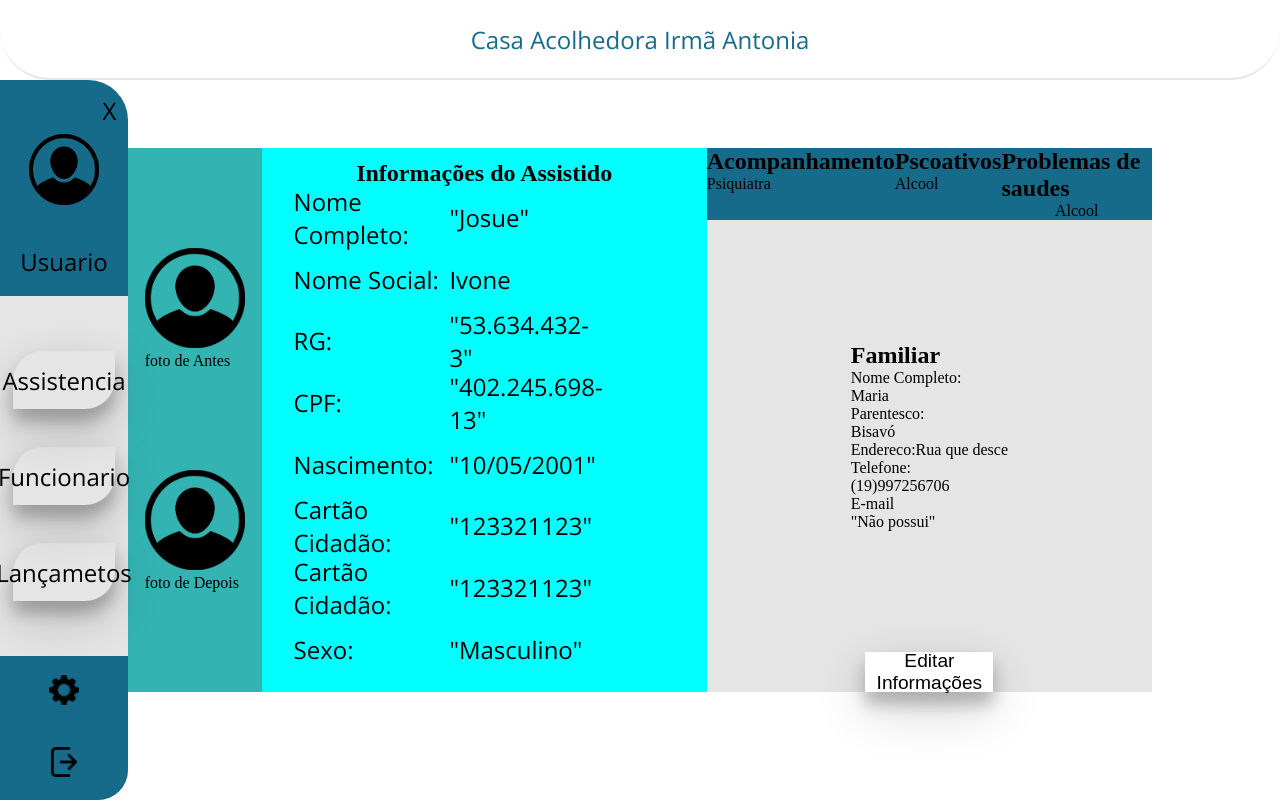
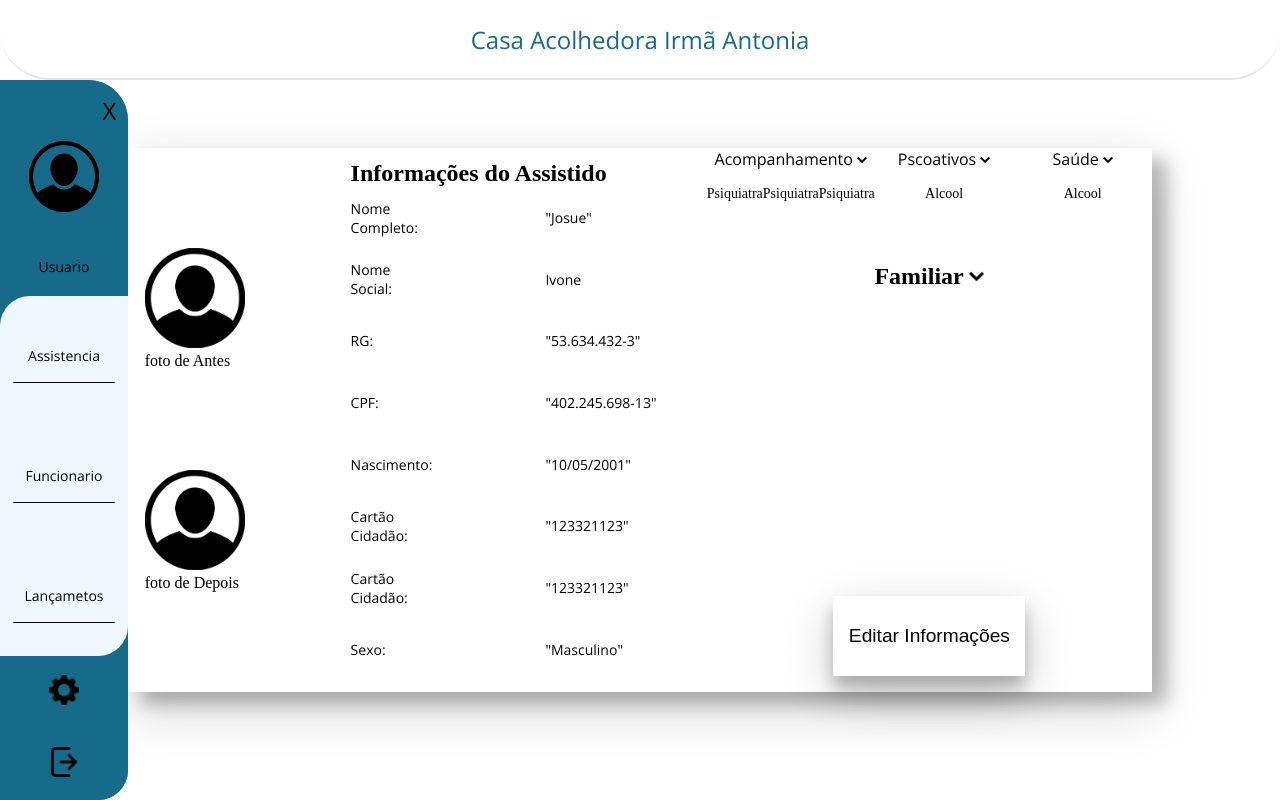
Before and after one commit to LeoImenes/Projeto-ONG, a plain HTML site: page Frontend/Assistidos/VerAssistido/index.html in a window 1280 px wide. Both pictures are taken after a click on the element 42 px from the left and 150 px from the top of the page. Drawn offline with nearby package versions, Linux system fonts and the light colour scheme; a web font is replaced by a local one.

Commit message:
Ver assistido

```diff
--- a/Frontend/Assistidos/VerAssistido/index.html
+++ b/Frontend/Assistidos/VerAssistido/index.html
@@ -147,26 +147,28 @@
                         <div class="dadosExtras">
                             <div class="saude">
                                 <div class="acompanhamento acoDown">
-                                    <h1>Acompanhamento</h1>
+                                    <h2>Acompanhamento <img src="../../Assets/icones/down-chevron.png" alt="" class="arrow" onclick="menuDownAco()"></h2>
                                     <ul>
-                                        <li>Psiquiatra</li>
+                                        <li>Psiquiatra </li>
+                                        <li>Psiquiatra </li>
+                                        <li>Psiquiatra </li>
                                     </ul>
                                 </div>
-                                <div class="piscoativo psDown">
-                                    <h1>Pscoativos</h1>
+                                <div class="pscoativo psDown">
+                                    <h2>Pscoativos <img src="../../Assets/icones/down-chevron.png" alt="" class="arrow"></h2>
                                     <ul>
                                         <li>Alcool</li>
                                     </ul>
                                 </div>
                                 <div class="doencas doDown">
-                                    <h1>Problemas de saudes</h1>
+                                    <h2>Saúde <img src="../../Assets/icones/down-chevron.png" alt="" class="arrow"></h2>
                                     <ul>
                                         <li>Alcool</li>
                                     </ul>
                                 </div>
                             </div>
-                            <div class="familia">
-                                <h1>Familiar</h1>
+                            <div class="familia faDown">
+                                <h1>Familiar <img src="../../Assets/icones/down-chevron.png" alt="" onclick="menuDown()" class="arrow"></h1>
                                 <div class="dadosFamilia">
                                     <ul>
                                         <li>Nome Completo:</li>
@@ -185,7 +187,7 @@
                                         <li>(19)997256706</li>
                                     </ul>
                                     <ul>
-                                        <li>E-mail</li>
+                                        <li>E-mail:</li>
                                         <li>"Não possui"</li>
                                     </ul>
                                 </div>
@@ -200,6 +202,7 @@
     </section>
 
 </body>
-<script src="menu.js"></script>
+<script src="script.js"></script>
+<script src="../../Global/menu.js"></script>
 
 </html>
--- a/Frontend/Assistidos/VerAssistido/menu.js
+++ /dev/null
@@ -1,23 +0,0 @@
-let menuImg = document.querySelector(".menuJS")
-let menuContent = document.querySelector(".menucontent")
-menuContent.style.marginLeft = "-550px";
-
-function abrirMenu() {
-
-    menuImg.classList.toggle("down");
-    if (!menuImg.classList.contains("down")) {
-        menuContent.style.marginLeft = "0px";
-        menuContent.style.transition = "all 0.5s linear";
-        menuImg.style.display = "none";
-    }
-
-
-
-}
-
-function closeMenu() {
-    menuContent.style.marginLeft = "-550px";
-    menuContent.style.transition = "all 0.2s linear";
-    menuImg.style.display = "flex";
-    menuImg.classList.toggle("down");
-}
--- /dev/null
+++ b/Frontend/Assistidos/VerAssistido/script.js
@@ -0,0 +1,33 @@
+function menuDown() {
+    let menuFam = document.querySelector(".dadosFamilia")
+    let littlearrow = document.querySelector(".arrow")
+    menuFam.classList.toggle(".faDown")
+
+
+    if (menuFam.classList.contains(".faDown")) {
+        menuFam.style.display = "flex";
+        littlearrow.style.transform = "rotate(180deg)"
+
+
+    } else {
+        menuFam.style.display = "none"
+        littlearrow.style.transform = "rotate(0deg)"
+    }
+}
+
+function menuDownAco() {
+    let menuAco = document.querySelector(".acompanhamento")
+    let littlearrow = document.querySelector(".arrow")
+    menuAco.classList.toggle(".acoDown")
+
+
+    if (menuAco.classList.contains(".acoDown")) {
+        menuAco.style.display = "flex";
+        littlearrow.style.transform = "rotate(180deg)"
+
+
+    } else {
+        menuAco.style.display = "none"
+        littlearrow.style.transform = "rotate(0deg)"
+    }
+}
--- a/Frontend/Assistidos/VerAssistido/styles.css
+++ b/Frontend/Assistidos/VerAssistido/styles.css
@@ -1,4 +1,4 @@
-@import url("../../Global/globalHeader.css");
+@import url("../../Global/globalHeaderMenu.css");
 #assistidoAntes,
 #assistidoDepois {
     width: 100px;
@@ -15,18 +15,16 @@ section {
 .container {
     width: 80%;
     height: 80%;
-    background-color: antiquewhite
 }
 
 .card {
     display: flex;
-    background-color: aqua;
     height: 100%;
+    box-shadow: 15px 12px 16px 0 rgba(0, 0, 0, 0.24), 0 17px 50px 0 rgba(0, 0, 0, 0.19);
 }
 
 .fotos {
     width: 15%;
-    background-color: antiquewhite;
 }
 
 .fotos {
@@ -34,7 +32,6 @@ section {
     flex-direction: column;
     align-items: center;
     justify-content: space-evenly;
-    background-color: rgb(52, 179, 179);
 }
 
 .cardAssistido {
@@ -53,9 +50,9 @@ section {
 .dadosPessoais {
     display: flex;
     flex-wrap: wrap;
-    width: 50%;
+    width: 70%;
     height: 100%;
-    justify-content: space-between;
+    justify-content: space-evenly;
 }
 
 .dadosPessoais h1 {
@@ -70,18 +67,26 @@ section {
     height: 7%;
     display: flex;
     align-items: center;
-    margin-left: 2rem
+    justify-content: space-between;
+    margin-left: 10%
+}
+
+.dadosPessoais :first-child {
+    width: 60%;
+    display: flex;
+    justify-content: flex-start;
 }
 
 .dadosPessoais li {
-    width: 50%;
+    width: 100%;
+    display: flex;
+    justify-content: flex-end;
 }
 
 .dadosExtras {
-    background-color: #e5e5e5;
     display: flex;
     flex-direction: column;
-    width: 50%;
+    width: 70%;
     height: 100%;
     justify-content: space-between;
     align-items: center;
@@ -90,23 +95,85 @@ section {
 .saude {
     width: 100%;
     display: flex;
-    justify-content: space-around;
-    background-color: #166B8A
+    justify-content: space-between;
+    align-items: center;
+    text-align: center;
 }
 
+.saude h2 {
+    font-size: 16px
+}
+
+.saude ul {
+    display: flex;
+    font-size: 14px;
+    margin-top: 1rem
+}
+
+.familia {
+    display: flex;
+    flex-direction: column;
+    width: 50%;
+    height: 50%;
+    text-align: center;
+    align-items: center;
+    justify-content: space-between;
+}
+
+.familia img {
+    width: 15px;
+}
+
+.dadosFamilia {
+    width: 100%;
+    height: 100%;
+    display: flex;
+    flex-direction: column;
+    justify-content: center;
+    border: 1px solid black;
+    display: none;
+}
+
+.dadosFamilia ul {
+    display: flex;
+    width: 100%;
+    height: 80%;
+    align-items: center;
+    font-size: 14px;
+}
+
+.dadosFamilia li {
+    width: 100%;
+    margin-right: 1rem;
+}
+
+.acompanhamento,
+.pscoativo,
 .doencas {
     display: flex;
     flex-direction: column;
+    width: 100%;
+    height: 100%;
+    justify-content: space-around;
+    align-items: center;
+    text-align: center;
+}
+
+.acompanhamento img,
+.pscoativo img,
+.doencas img {
+    width: 10px;
 }
 
 .btn {
-    width: 10vw;
-    height: 5vh;
+    width: 15vw;
+    height: 10vh;
     border: none;
     cursor: pointer;
     background-color: white;
     font: 1.2em sans-serif;
     box-shadow: 0 12px 16px 0 rgba(0, 0, 0, 0.24), 0 17px 50px 0 rgba(0, 0, 0, 0.19);
+    margin-bottom: 1rem;
 }
 
 .btn:hover {
@@ -117,120 +184,12 @@ section {
     color: white;
 }
 
-.menuJS {
-    position: absolute;
-    top: 15%;
-    left: 1%;
-    width: 60px;
-    height: 60px;
-    border: 1px solid black;
-    border-radius: 50%;
-    display: flex;
-    align-items: center;
-    justify-content: center;
+.up {
+    transform: rotate(180deg);
 }
 
-.menuJS img {
-    width: 30px;
-    height: 30px;
+@media (max-width: 1366px) {
+    p {
+        font-size: 14px;
+    }
 }
-
-.menuJS:hover {
-    background-color: #166B8A;
-}
-
-.menucontent {
-    background-color: #e5e5e5;
-    height: 90%;
-    width: 10%;
-    position: absolute;
-    top: 10%;
-    left: 0%;
-    display: flex;
-    flex-direction: column;
-    justify-content: space-between;
-    align-items: center;
-    border-top-right-radius: 40px;
-    border-bottom-right-radius: 30px;
-}
-
-.user {
-    width: 100%;
-    height: 30%;
-    display: flex;
-    flex-direction: column;
-    align-items: center;
-    background-color: #166B8A;
-    border-top-right-radius: 40px;
-}
-
-.useritens {
-    width: 100%;
-    height: 100%;
-    display: flex;
-    flex-direction: column;
-    text-align: center;
-    align-items: center;
-    justify-content: space-around
-}
-
-.useritens h2 {
-    position: absolute;
-    top: 2%;
-    left: 80%;
-}
-
-.userimg {
-    width: 70px;
-}
-
-.pages {
-    display: flex;
-    flex-direction: column;
-    width: 100%;
-    height: 40%;
-    justify-content: space-around;
-    align-items: center;
-}
-
-.pageList {
-    height: 100%;
-    width: 100%;
-    display: flex;
-    flex-direction: column;
-    justify-content: space-around;
-    align-items: center;
-}
-
-.imgitens {
-    background-color: #166B8A;
-    width: 100%;
-    height: 20%;
-    border-bottom-right-radius: 30px;
-}
-
-.imglist {
-    display: flex;
-    flex-direction: column;
-    height: 100%;
-    width: 100%;
-    justify-content: space-around;
-    align-items: center;
-}
-
-.imglist img {
-    width: 30px
-}
-
-.Assistencia,
-.Funcionario,
-.Lancamentos {
-    display: flex;
-    justify-content: center;
-    align-items: center;
-    width: 80%;
-    height: 20%;
-    box-shadow: 0 12px 16px 0 rgba(0, 0, 0, 0.24), 0 17px 50px 0 rgba(0, 0, 0, 0.19);
-    border-top-left-radius: 30px;
-    border-bottom-right-radius: 30px;
-}
--- a/Frontend/Global/globalHeader.css
+++ b/Frontend/Global/globalHeader.css
@@ -34,8 +34,7 @@ header {
     color: #166B8A;
 }
 
-.nav-bar :nth-child(2),
-:nth-child(3) {
+.nav-bar :nth-child(2) :nth-child(3) {
     display: flex;
     align-items: center;
 }
--- a/Frontend/Global/globalHeaderMenu.css
+++ b/Frontend/Global/globalHeaderMenu.css
@@ -1,71 +1,49 @@
-p,
-h2 {
-    font-size: 14px;
-    font-weight: normal;
-    font-family: 'Open Sans', sans-serif;
+@import url("../../Global/globalHeader.css");
+.menuJS {
+    position: absolute;
+    top: 15%;
+    left: 1%;
+    width: 60px;
+    height: 60px;
+    border: 1px solid black;
+    border-radius: 50%;
+    display: flex;
+    align-items: center;
+    justify-content: center;
 }
 
-* {
-    padding: 0;
-    margin: 0;
+.menuJS img {
+    width: 30px;
+    height: 30px;
 }
 
-body {
-    overflow: hidden;
+.menuJS:hover {
+    background-color: #166B8A;
 }
 
-header {
-    width: 100%;
-    height: 10%;
+.menucontent {
+    background-color: #166B8A;
+    height: 90%;
+    width: 10%;
+    position: absolute;
+    top: 10%;
+    left: 0%;
     display: flex;
-    justify-content: center;
-    border-bottom: 1px solid #e5e5e5;
-}
-
-.logo {
-    width: 100px
-}
-
-.menuimg {
-    width: 100%;
-    height: 30px;
-    cursor: pointer;
-}
-
-.nav-bar {
-    list-style: none;
-    width: 95vw;
-    display: flex;
+    flex-direction: column;
     justify-content: space-between;
-}
-
-.nav-bar :first-child {
-    align-self: center;
-}
-
-.menuJS {
-    width: 10%;
-    height: 100%;
-    background-color: #e5e5e5;
-    position: fixed;
-    opacity: 0.9
+    align-items: center;
+    border-top-right-radius: 40px;
+    border-bottom-right-radius: 30px;
 }
 
 .user {
+    width: 100%;
+    height: 30%;
     display: flex;
     flex-direction: column;
     align-items: center;
-    height: 20%;
-    width: 100%;
-    list-style: none;
-}
-
-.menuitens {
-    height: 100%;
-}
-
-.userimg {
-    width: 70px
+    background-color: #166B8A;
+    border-top-right-radius: 40px;
 }
 
 .useritens {
@@ -73,84 +51,75 @@ header {
     height: 100%;
     display: flex;
     flex-direction: column;
+    text-align: center;
     align-items: center;
-    justify-content: space-evenly;
-    list-style: none
+    justify-content: space-around
+}
+
+.useritens h2 {
+    position: absolute;
+    top: 2%;
+    left: 80%;
+}
+
+.userimg {
+    width: 70px;
 }
 
 .pages {
-    height: 45%;
+    display: flex;
+    flex-direction: column;
     width: 100%;
-    display: flex;
+    height: 50%;
+    justify-content: space-around;
     align-items: center;
-    justify-content: center;
-    margin-bottom: 3vh;
+    background-color: aliceblue;
+    border-top-left-radius: 30px;
+    border-bottom-right-radius: 30px;
 }
 
 .pageList {
-    list-style: none;
+    height: 100%;
     width: 100%;
-    height: 100%;
     display: flex;
     flex-direction: column;
+    justify-content: space-around;
     align-items: center;
-    justify-content: space-evenly;
 }
 
 .imgitens {
-    height: 100%;
+    background-color: #166B8A;
     width: 100%;
+    height: 20%;
+    border-bottom-right-radius: 30px;
 }
 
 .imglist {
-    list-style: none;
-    height: 30%;
-    width: 100%;
     display: flex;
     flex-direction: column;
+    height: 100%;
+    width: 100%;
+    justify-content: space-around;
     align-items: center;
-    justify-content: space-evenly;
 }
 
-.config {
-    padding-top: 5px;
+.imglist img {
+    width: 30px
 }
 
-.config:hover,
-.logout:hover {
-    cursor: pointer;
+.Assistencia,
+.Funcionario,
+.Lancamentos {
+    display: flex;
+    justify-content: center;
+    align-items: center;
+    width: 80%;
+    height: 15%;
+    border-bottom: 0.5px solid black;
 }
 
-.config,
-.logout {
-    width: 25px;
-}
-
-.useritens li:first-child {
-    cursor: pointer;
-    margin-left: 75%;
-    margin-bottom: 10%;
-}
-
-ul {
-    list-style: none;
-}
-
-input {
-    border: none;
-    width: 20%;
-    height: 2em;
-    border-bottom: 1.5px solid black;
-    justify-content: flex-start;
-    background-color: transparent;
-}
-
-input:focus {
-    outline: none;
-}
-
-@media (max-width: 1366px) {
-    .menuJS {
-        height: 90%;
+@media (max-width:1366px) {
+    .pages p {
+        font-size: 14px
     }
 }
--- a/Frontend/Global/menu.js
+++ b/Frontend/Global/menu.js
@@ -1,14 +1,23 @@
-let menu = document.querySelector(".menu")
+let menuImg = document.querySelector(".menuJS")
+let menuContent = document.querySelector(".menucontent")
+menuContent.style.marginLeft = "-550px";
 
-function showMenu() {
-    let menuJS = document.querySelector(".menuJS");
-    menuJS.style.marginLeft = "0"
-    menuJS.style.transition = "all 0.5s cubic";
+function abrirMenu() {
+
+    menuImg.classList.toggle("down");
+    if (!menuImg.classList.contains("down")) {
+        menuContent.style.marginLeft = "0px";
+        menuContent.style.transition = "all 0.5s linear";
+        menuImg.style.display = "none";
+    }
+
+
+
 }
 
 function closeMenu() {
-    let menuJS = document.querySelector(".menuJS");
-    menuJS.style.marginLeft = "-250px"
-    menuJS.style.transition = "all 1s linear";
-
+    menuContent.style.marginLeft = "-550px";
+    menuContent.style.transition = "all 0.2s linear";
+    menuImg.style.display = "flex";
+    menuImg.classList.toggle("down");
 }
```
